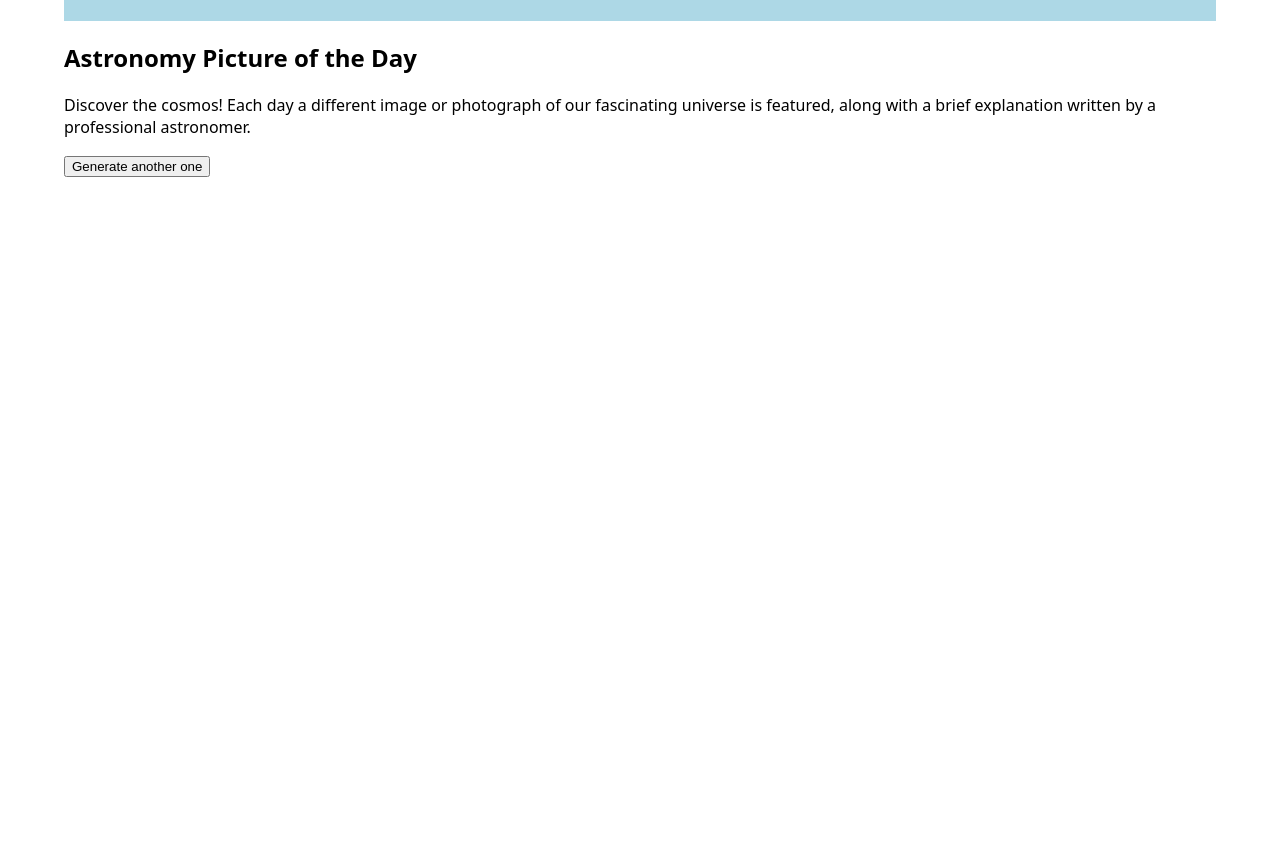
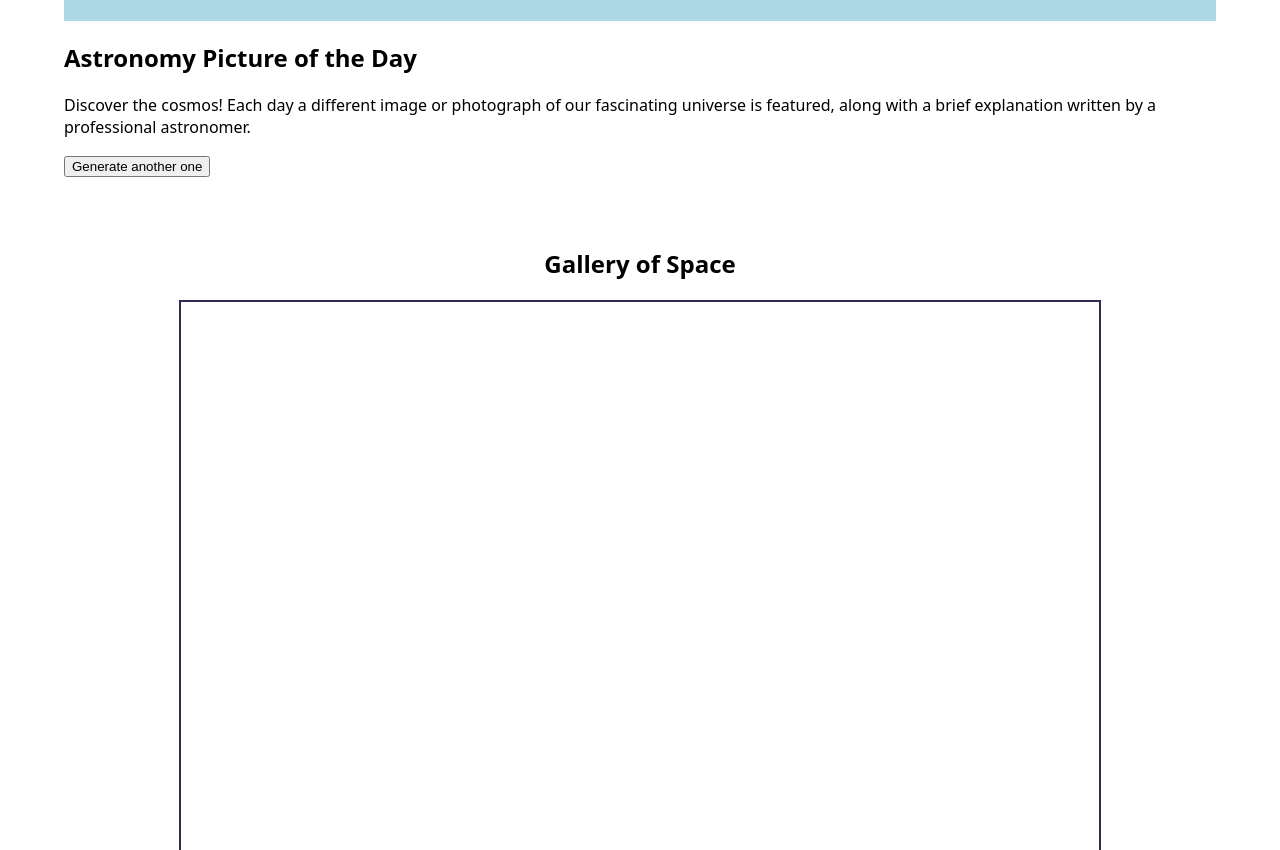
Before and after one commit to marla-gsng/NASA-Space-App, a plain HTML site: page index.html in a window 1280 px wide. Shown: the part 102-952 px from the top of the page. Before the commit the page ends 800 px from the top, so only its background shows below. Drawn offline with Linux system fonts and the light colour scheme.

Commit message:
added gallery grid template

```diff
--- a/css/style.css
+++ b/css/style.css
@@ -23,11 +23,25 @@ body {
   list-style: none;
   bottom: 50px;
   position: relative;
-
-
 }
 .nav-bar-items {
   text-decoration: none;
   color: black;
+}
 
+.gallery-section {
+  display: flex;
+  flex-direction: column;
+  align-items: center;
+  margin-top: 50px;
 }
+
+.wrapper {
+  border: 2px solid rgb(52, 41, 83);
+  display: grid;
+  height: 800px;
+  width: 80%;
+  grid-template-columns: repeat(3, 1fr);
+  grid-template-rows: repeat(3, 1fr);
+  margin-bottom: 60px;
+}
--- a/index.html
+++ b/index.html
@@ -20,9 +20,23 @@
         </div>
         <div class="menu">
           <ul class="nav-bar-list">
-            <li><a class="nav-bar-items" href="https://www.nasa.gov/images/">Gallery</a></li>
-            <li><a class="nav-bar-items" href="https://apod.nasa.gov/apod/calendar/allyears.html">APOD</a></li>
-            <li><a class="nav-bar-items" href="https://webb.nasa.gov/">James Web Telescope</a></li>
+            <li>
+              <a class="nav-bar-items" href="https://www.nasa.gov/images/"
+                >Gallery</a
+              >
+            </li>
+            <li>
+              <a
+                class="nav-bar-items"
+                href="https://apod.nasa.gov/apod/calendar/allyears.html"
+                >APOD</a
+              >
+            </li>
+            <li>
+              <a class="nav-bar-items" href="https://webb.nasa.gov/"
+                >James Web Telescope</a
+              >
+            </li>
             <li><a class="nav-bar-items" href="#">Contact Us</a></li>
           </ul>
         </div>
@@ -42,6 +56,21 @@
           </div>
         </div>
       </section>
+
+      <section class="gallery-section">
+        <h2>Gallery of Space</h2>
+        <div class="wrapper">
+          <div class="item-1"></div>
+          <div class="item-2"></div>
+          <div class="item-3"></div>
+          <div class="item-4"></div>
+          <div class="item-5"></div>
+          <div class="item-6"></div>
+          <div class="item-7"></div>
+          <div class="item-8"></div>
+          <div class="item-9"></div>
+        </div>
+      </section>
     </main>
     <footer></footer>
     <script type="module" src="js/index.js"></script>
--- a/js/index.js
+++ b/js/index.js
@@ -17,14 +17,13 @@ const nasaCall = () => {
       image.style.width = "500px";
       image.style.height = "500px";
       image.style.margin = "auto";
-      document.body.appendChild(paragraph);
-      document.body.appendChild(image);
+      document.body.append(paragraph);
+      document.body.append(image);
     });
 };
 
-
-const gtn = document.querySelector('#gtn');
-gtn.addEventListener('click', (event) => {
-  event.preventDefault()
-  nasaCall()
-})
+const gtn = document.querySelector("#gtn");
+gtn.addEventListener("click", (event) => {
+  event.preventDefault();
+  nasaCall();
+});
```
